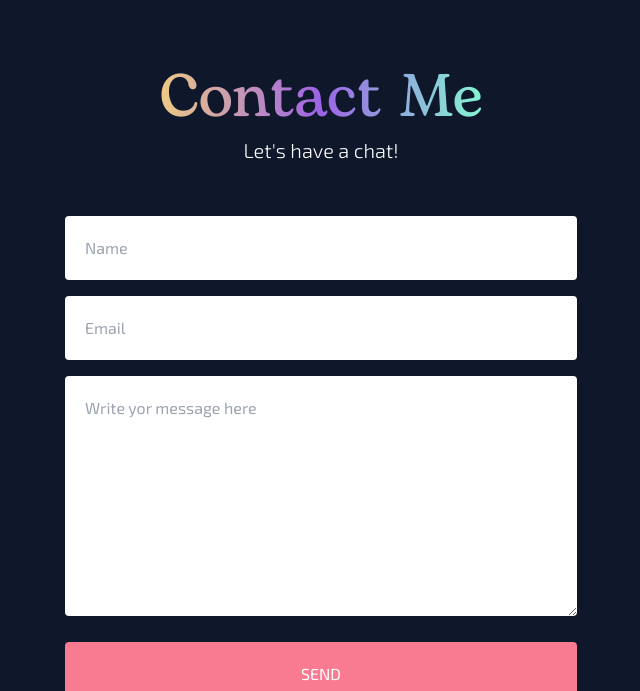
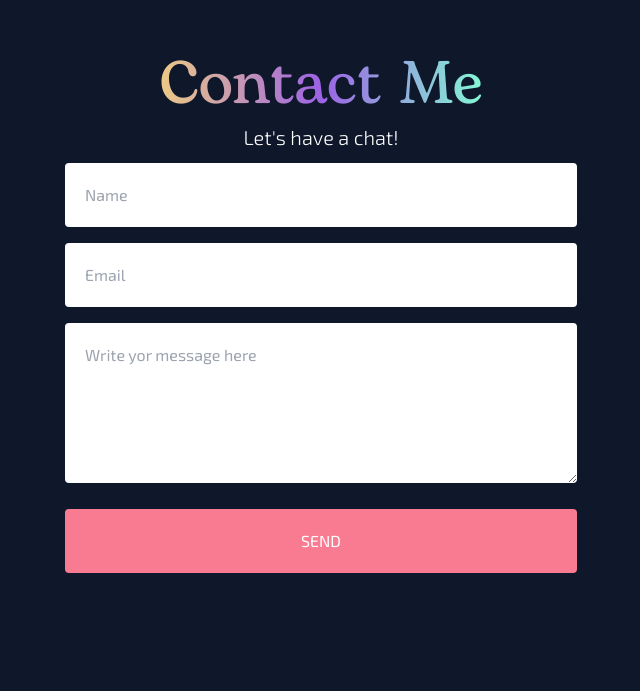
Before and after one commit to xpilasi/new_xpilasi_easy_portfolio, a Next.js app: page / in a window 1280 px wide. Shown: the part 3189-3880 px from the top of the page, without its empty margins (319-959 px from the left). Built offline with nearby package versions, Linux system fonts and the light colour scheme.

Commit message:
form update

```diff
--- a/pages/components/screens/ContactForm.jsx
+++ b/pages/components/screens/ContactForm.jsx
@@ -12,7 +12,7 @@ const ContactForm = ({darkMode}) => {
     let inputStyle = 'w-full py-5 my-2 rounded px-5 text-dark-neon-fade sm:w-[32rem] md:w-[32rem] lg:w-[32rem]';
     let gradientBg = 'bg-gradient-to-r from-neon-blueberry to-neon-pink';
     let inputSendButtonStyle = `transform transition-transform hover:scale-105 w-full bg-neon-pink py-5 my-3 rounded px-5 sm:w-[32rem] md:w-[32rem] lg:w-[32rem] cursor-pointer `;
-    let inputTextAreaStyle = 'w-full my-2 h-60 rounded py-5 px-5 text-dark-neon-fade sm:w-[32rem] md:w-[32rem] lg:w-[32rem]';
+    let inputTextAreaStyle = 'w-full my-2 h-40 rounded py-5 px-5 text-dark-neon-fade sm:w-[32rem] md:w-[32rem] lg:w-[32rem]';
 
     if(darkMode !== true){
       inputStyle = `w-full py-5 my-2 rounded px-5 text-dark-neon-fade sm:w-[32rem] md:w-[32rem] lg:w-[32rem] ${formBg}`
@@ -60,7 +60,7 @@ const ContactForm = ({darkMode}) => {
       };
 
     return (
-    <section className='section h-screen flex items-center justify-center' >
+    <section className='section min-h-screen   py-10' >
         <div className='text-center mt-0 w-full'>
 
             {/* Title */}
@@ -70,7 +70,7 @@ const ContactForm = ({darkMode}) => {
         </div>
 
         {/* Contact Form */}
-        <div className='my-10 w-full'>
+        <div className=' w-full'>
 
 
             <form onSubmit={handleSubmit}>
```
